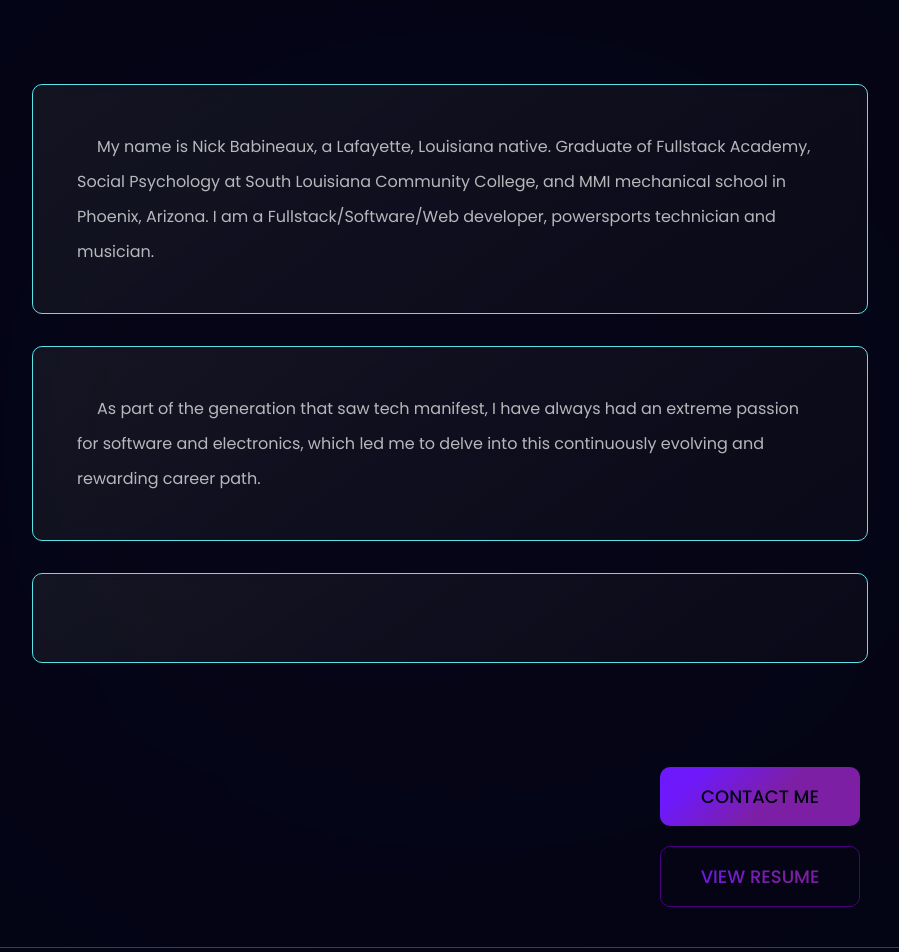
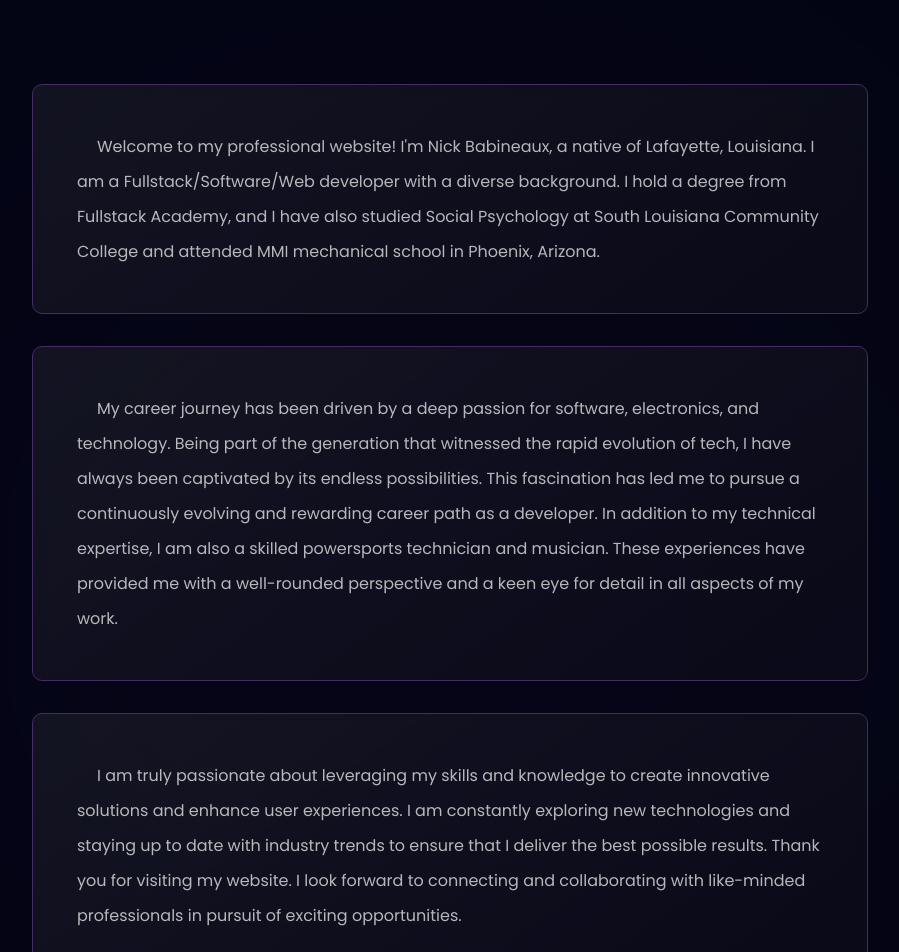
Before and after one commit to NicBab/resume-portfolio, a React (Vite) app: page /bio in a window 1280 px wide. Shown: the part 140-1092 px from the top of the page, without its empty margins (190-1089 px from the left). Built offline with nearby package versions, Linux system fonts and the light colour scheme.

Commit message:
update bio info and hero text

```diff
--- a/src/components/cards/feature-card/FeatureCard.jsx
+++ b/src/components/cards/feature-card/FeatureCard.jsx
@@ -7,7 +7,7 @@
       <div
         className={`flex flex-row w-[100%] h-[auto] sm:w-[100%] p-6 rounded-[10px] z-[1] ${
           index !== features.length - 1 ? "mb-8" : "mb-0"
-        } glass-card-2`}
+        } glass-card`}
       >
         <div className={`flex-1 flex flex-col`}>
           <div
--- a/src/components/hero/Hero.jsx
+++ b/src/components/hero/Hero.jsx
@@ -6,9 +6,7 @@
 const Hero = () => {
   return (
     <section className={`flex md:flex-row flex-col ${styles.paddingY}`}>
-      <div
-        className={`flex-1 ${styles.flexStart} flex-col xl:px-0 sm:px-16`}
-      >
+      <div className={`flex-1 ${styles.flexStart} flex-col xl:px-0 sm:px-16`}>
         <div
           className={`flex flex-col items-center py-[6px] px-4 bg-discount-gradient rounded-[10px] mb-2`}
         ></div>
@@ -29,13 +27,16 @@
         <h1 className="purple-text-gradient font-poppins font-semibold xs:text-[68px] text-[30px] tracking-wider text-white xs:leading-[80px] leading-[60px] w-full">
           Nick Babineaux
         </h1>
-        <p className={`${styles.paragraph} max-w-[400px] min-w-[250px] mt-5`}>
+        <p className="max-w-[400px] min-w-[250px] mt-5">
           <span className="ss:text-[35px] text-[20px] text-white">
             Software Developer
           </span>
-          <br className="sm:block " />
-          Designing innovative, creative, and stylish solutions for modern web services and E-commerce utilizing a
-          variety of markup languages and frameworks.
+          <br className="sm:block" />
+          <span className={`${styles.paragraph} indent-56`}>
+          Crafting cutting-edge, sophisticated, and elegant solutions for
+          contemporary web services and E-commerce, leveraging diverse markup
+          languages and frameworks.
+          </span>
         </p>
       </div>
       <div
--- a/src/constants/bio-data/bio-data-index.js
+++ b/src/constants/bio-data/bio-data-index.js
@@ -1,14 +1,14 @@
 export const bioData = [
     {
         id: 1,
-        content: "My name is Nick Babineaux, a Lafayette, Louisiana native. Graduate of Fullstack Academy, Social Psychology at South Louisiana Community College, and MMI mechanical school in Phoenix, Arizona. I am a Fullstack/Software/Web developer, powersports technician and musician."
+        content: "Welcome to my professional website! I'm Nick Babineaux, a native of Lafayette, Louisiana. I am a Fullstack/Software/Web developer with a diverse background. I hold a degree from Fullstack Academy, and I have also studied Social Psychology at South Louisiana Community College and attended MMI mechanical school in Phoenix, Arizona."
     },
     {
         id: 2,
-        content: "As part of the generation that saw tech manifest, I have always had an extreme passion for software and electronics, which led me to delve into this continuously evolving and rewarding career path."
+        content: "My career journey has been driven by a deep passion for software, electronics, and technology. Being part of the generation that witnessed the rapid evolution of tech, I have always been captivated by its endless possibilities. This fascination has led me to pursue a continuously evolving and rewarding career path as a developer. In addition to my technical expertise, I am also a skilled powersports technician and musician. These experiences have provided me with a well-rounded perspective and a keen eye for detail in all aspects of my work."
     },
     {
         id: 3,
-        content: ""
+        content: "I am truly passionate about leveraging my skills and knowledge to create innovative solutions and enhance user experiences. I am constantly exploring new technologies and staying up to date with industry trends to ensure that I deliver the best possible results. Thank you for visiting my website. I look forward to connecting and collaborating with like-minded professionals in pursuit of exciting opportunities."
     },
 ]
--- a/src/index.css
+++ b/src/index.css
@@ -114,7 +114,7 @@
       #6d6d6d3c -78.47%,
       #11101d7d 91.61%);
   backdrop-filter: blur(6px);
-  -webkit-backdrop-filter: blur(4px);
+  -webkit-backdrop-filter: blur(2px);
   border: 1px solid  #5ce1e6;
 }
 
```
